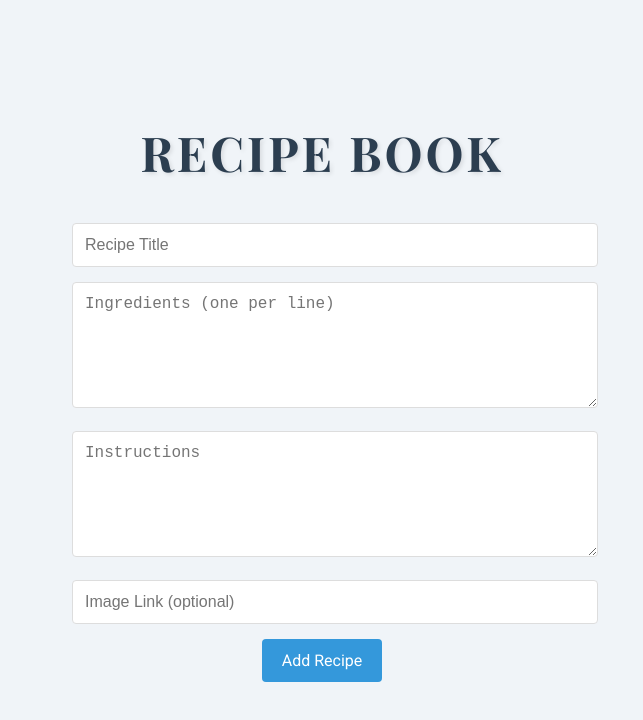
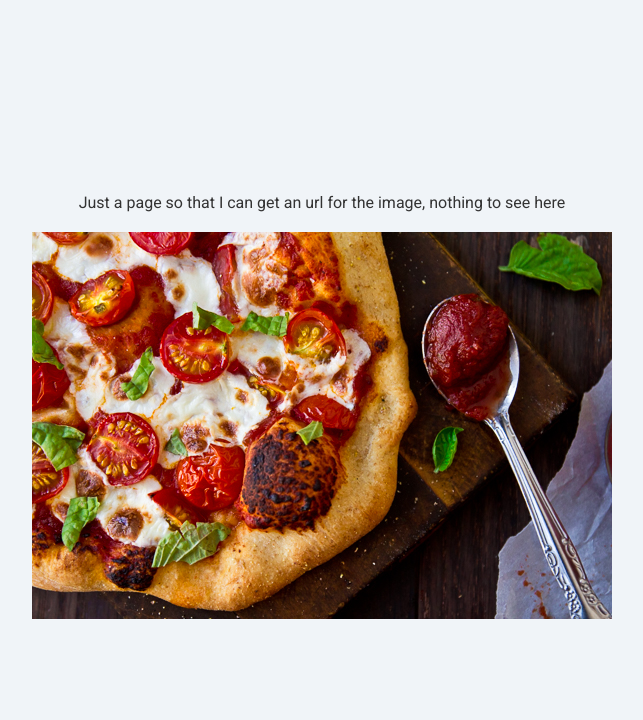
Before and after one commit to testdriverai/example-vite-recipe, a React (Vite) app: page /pizza in a window 1280 px wide. Shown: the top 720 px of the page, without its empty margins (318-961 px from the left). Built offline with nearby package versions, Linux system fonts and the light colour scheme.

Commit message:
add /pizza

```diff
--- a/package.json
+++ b/package.json
@@ -14,7 +14,8 @@
   },
   "dependencies": {
     "react": "^18.3.1",
-    "react-dom": "^18.3.1"
+    "react-dom": "^18.3.1",
+    "react-router-dom": "^6.26.1"
   },
   "devDependencies": {
     "@eslint/js": "^9.9.0",
--- /dev/null
+++ b/src/components/PizzaPage.jsx
@@ -0,0 +1,14 @@
+import pizza from '../assets/pizza.jpg';
+
+function PizzaPage() {
+  return (
+    <div className="pizza-page">
+      <p>Just a page so that I can get an url for the image, nothing to see here</p>
+      <div className="pizza-image-container">
+        <img src={pizza} alt="Delicious Pizza" className="pizza-image" />
+      </div>
+    </div>
+  );
+}
+
+export default PizzaPage;
--- a/src/main.jsx
+++ b/src/main.jsx
@@ -1,10 +1,24 @@
-import { StrictMode } from 'react'
-import { createRoot } from 'react-dom/client'
-import App from './App.jsx'
-import './index.css'
+import React from "react";
+import ReactDOM from "react-dom/client";
+import PizzaPage from "./components/PizzaPage";
+import App from "./App.jsx";
+import "./index.css";
+import { createBrowserRouter, RouterProvider } from "react-router-dom";
 
-createRoot(document.getElementById('root')).render(
-  <StrictMode>
-    <App />
-  </StrictMode>,
-)
+const router = createBrowserRouter([
+  {
+    path: "/",
+    element: <App />,
+  },
+  {
+    path: "/pizza",
+    element: <PizzaPage />,
+  },
+]);
+
+const root = ReactDOM.createRoot(document.getElementById("root"));
+root.render(
+<React.StrictMode>
+<RouterProvider router={router} />
+</React.StrictMode>
+);
```
Also changed, not shown: src/assets/pizza.jpg (added), 1 other file (tests, documents, lock files or other folders).
